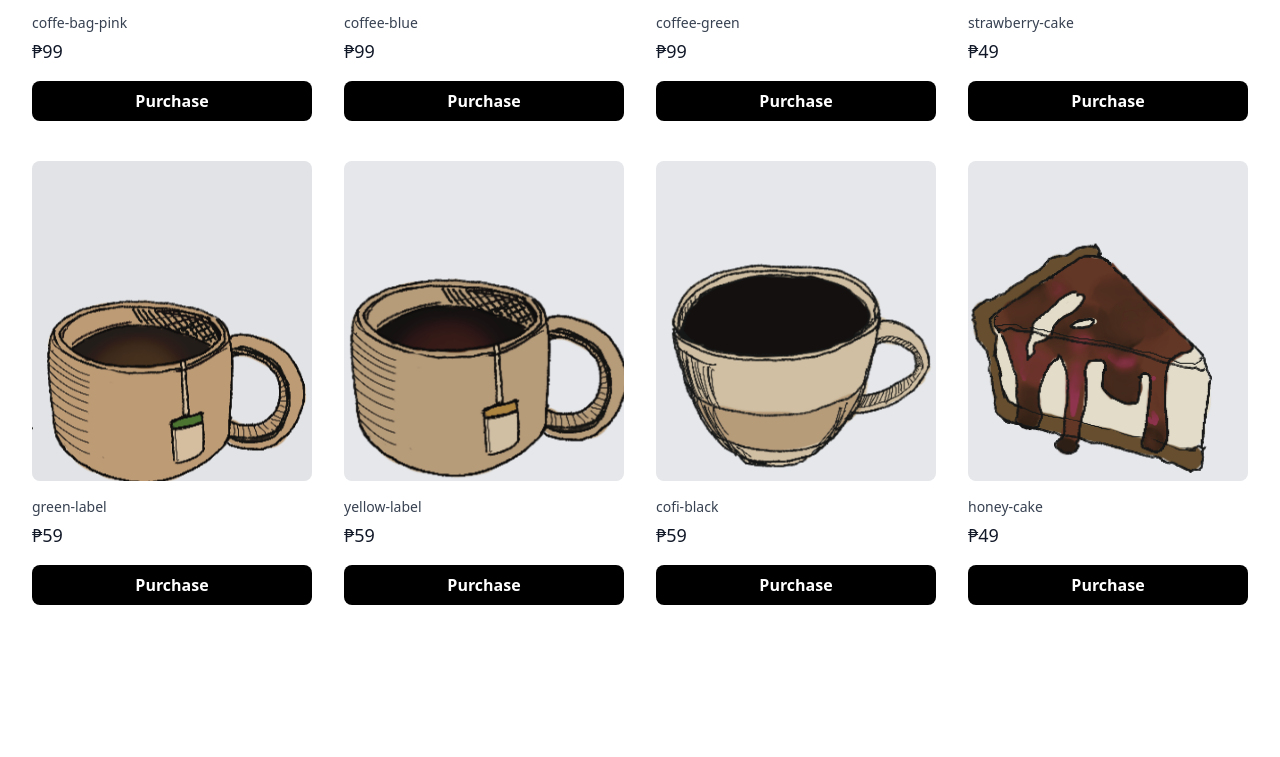
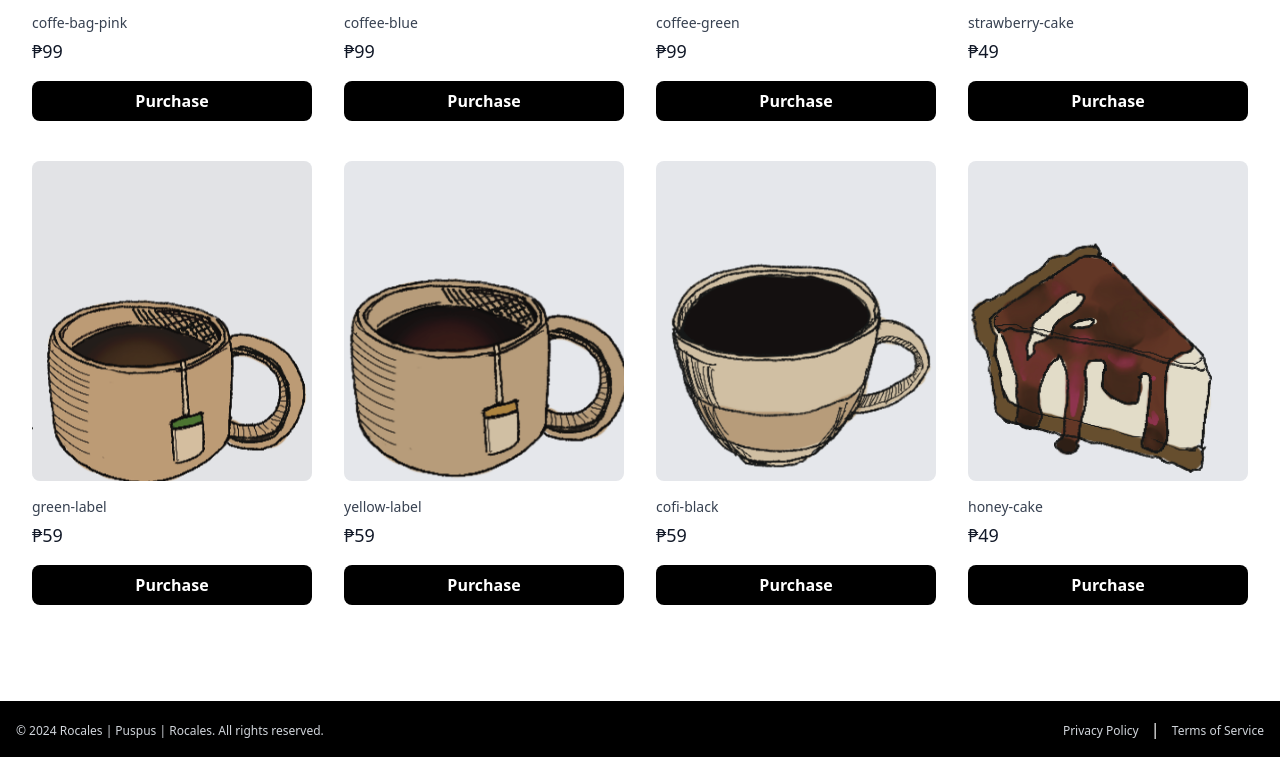
Before and after one commit to Arian-jay/cofi, a website: page src/menu.html in a window 1280 px wide. Shown: the part 603-1360 px from the top of the page. Before the commit the page ends 1304 px from the top, so only its background shows below. Drawn offline with Linux system fonts and the light colour scheme.

Commit message:
6th commit

```diff
--- a/src/menu.html
+++ b/src/menu.html
@@ -262,6 +262,19 @@
       </div>
     </div>
 
+    <footer class="bg-black text-white py-4">
+        <div class="container mx-auto flex justify-between items-center px-4">
+            <div class="text-center">
+                <span class="text-gray-300 text-xs">© 2024 Rocales | Puspus | Rocales. All rights reserved.</span>
+            </div>
+            <div class="text-center">
+                <a href="#" class="text-gray-300 hover:text-green-500 transition duration-200 text-xs">Privacy Policy</a>
+                <span class="mx-2">|</span>
+                <a href="#" class="text-gray-300 hover:text-green-500 transition duration-200 text-xs">Terms of Service</a>
+            </div>
+        </div>
+    </footer>
+
     <script>
       document.addEventListener('DOMContentLoaded', function() {
         function toggleMenu(menuId, buttonId) {
```
Also changed, not shown: src/index.html (+13 -0 lines), dist/output.css.
